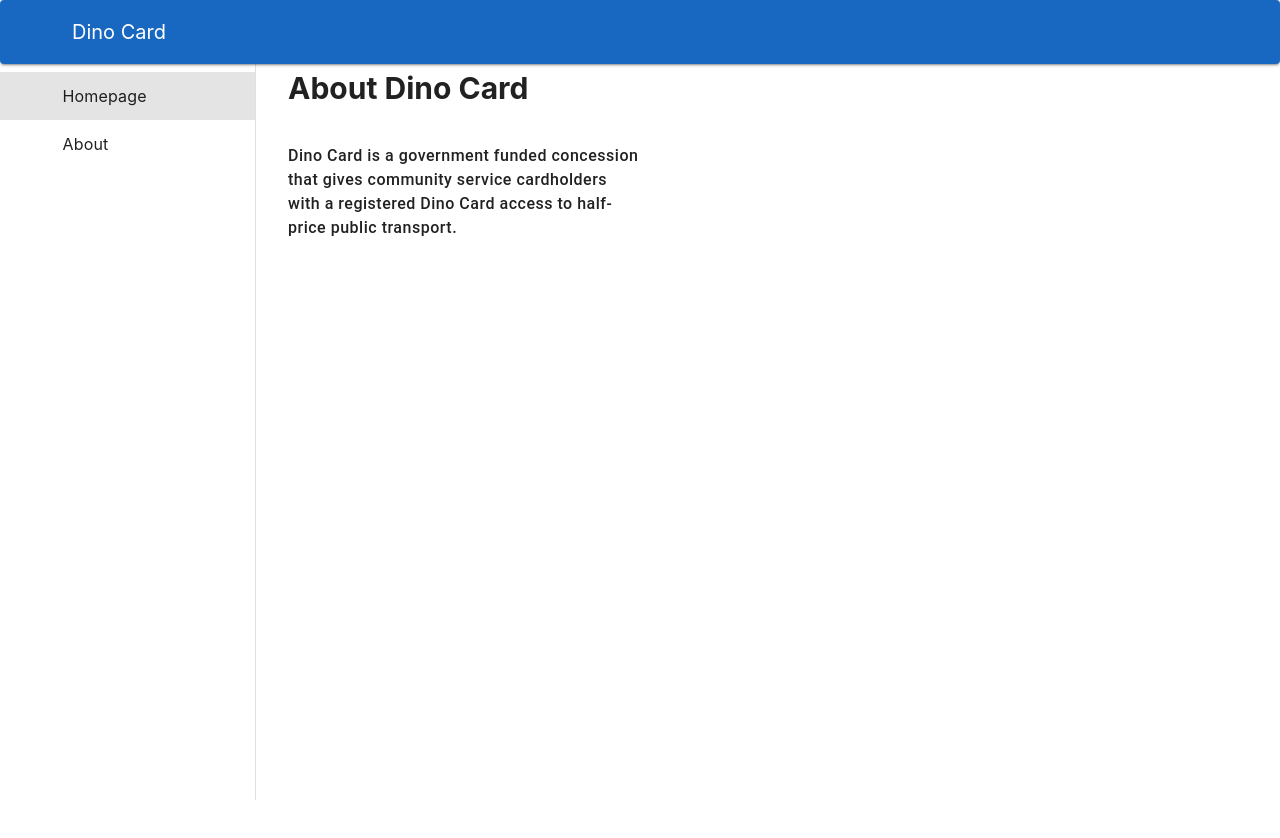
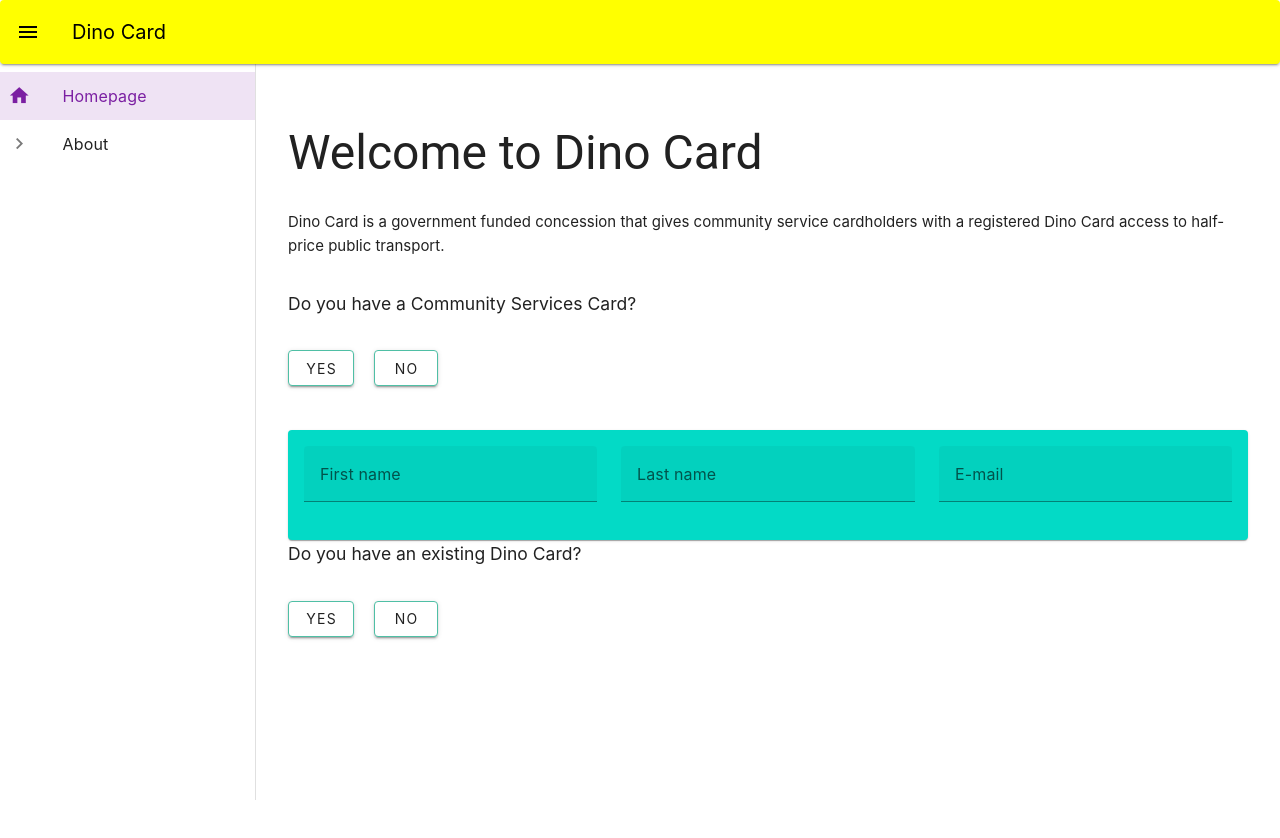
Before and after one commit to bevanshaw/dino-card, a Vue app: page / in a window 1280 px wide. Shown: the top 838 px of the page. Before the commit the page ends 800 px from the top, so only its background shows below. Built offline with nearby package versions, Linux system fonts and the light colour scheme.

Commit message:
Finish further scaffolding

```diff
--- a/package.json
+++ b/package.json
@@ -32,6 +32,7 @@
     "jsdom": "^20.0.3",
     "npm-run-all": "^4.1.5",
     "prettier": "^2.7.1",
+    "sass": "^1.57.1",
     "typescript": "~4.7.4",
     "vite": "^4.0.0",
     "vitest": "^0.25.6",
--- a/src/App.vue
+++ b/src/App.vue
@@ -1,12 +1,13 @@
 <script setup lang="ts">
 import { ref } from "vue";
 import { RouterView } from "vue-router";
-const drawer = ref(false);
+
+const drawer = ref(true);
 const navItems = [
   {
     title: "Homepage",
     props: {
-      prependIcon: "mdi-chevron-right",
+      prependIcon: "mdi-home",
       to: "/",
     },
   },
@@ -22,17 +23,17 @@ const navItems = [
 
 <template>
   <v-app>
-    <v-app-bar :elevation="2" rounded color="primary" prominent>
-      <v-app-bar-nav-icon variant="text" @click.stop="drawer = !drawer"
-        ><v-icon icon="mdi:mdi-home"
-      /></v-app-bar-nav-icon>
+    <v-app-bar :elevation="2" color="primary" rounded prominent>
+      <v-app-bar-nav-icon @click.stop="drawer = !drawer">
+        <v-icon icon="mdi-menu" />
+      </v-app-bar-nav-icon>
       <v-app-bar-title>Dino Card</v-app-bar-title>
     </v-app-bar>
-    <v-navigation-drawer>
+    <v-navigation-drawer v-model="drawer">
       <v-list
         class="ml-lg-n2 ml-md-n2 ml-sm-n2 ml-n2"
-        bg-color="accentPurple"
         :items="navItems"
+        activeColor="purple-darken-2"
       ></v-list>
     </v-navigation-drawer>
     <v-main>
--- a/src/assets/main.css
+++ b/src/assets/main.css
@@ -1,35 +1,22 @@
-@import './base.css';
+@import "./base.css";
 
 #app {
-  max-width: 1280px;
+  max-width: 1600px;
   margin: 0 auto;
   padding: 2rem;
-
+  display: flex;
   font-weight: normal;
 }
 
 a,
 .green {
   text-decoration: none;
-  color: hsla(160, 100%, 37%, 1);
+  color: hsla(60, 100%, 50%, 1);
   transition: 0.4s;
 }
 
 @media (hover: hover) {
   a:hover {
-    background-color: hsla(160, 100%, 37%, 0.2);
+    background-color: hsla(60, 100%, 50%, 0.2);
   }
 }
-
-@media (min-width: 1024px) {
-  body {
-    display: flex;
-    place-items: center;
-  }
-
-  #app {
-    display: grid;
-    grid-template-columns: 1fr 1fr;
-    padding: 0 2rem;
-  }
-}
--- /dev/null
+++ b/src/components/CSCardForm.vue
@@ -0,0 +1,57 @@
+<script setup lang="ts">
+import { ref } from "vue";
+const validCSC = ref(false);
+const firstName = ref("");
+const lastName = ref("");
+const nameRules = ref([
+  (v: any) => !!v || "Name is required",
+  (v: string | any[]) =>
+    v.length <= 10 || "Name must be less than 10 characters",
+]);
+const email = ref("");
+const emailRules = ref([
+  (v: any) => !!v || "E-mail is required",
+  (v: string) => /.+@.+/.test(v) || "E-mail must be valid",
+]);
+</script>
+
+<template>
+  <v-card class="bg-secondary">
+    <v-form v-model="validCSC">
+      <v-container>
+        <v-row>
+          <v-col cols="12" md="4">
+            <v-text-field
+              v-model="firstName"
+              :rules="nameRules"
+              :counter="10"
+              label="First name"
+              required
+            ></v-text-field>
+          </v-col>
+
+          <v-col cols="12" md="4">
+            <v-text-field
+              v-model="lastName"
+              :rules="nameRules"
+              :counter="10"
+              label="Last name"
+              required
+            ></v-text-field>
+          </v-col>
+
+          <v-col cols="12" md="4">
+            <v-text-field
+              v-model="email"
+              :rules="emailRules"
+              label="E-mail"
+              required
+            ></v-text-field>
+          </v-col>
+        </v-row>
+      </v-container>
+    </v-form>
+  </v-card>
+</template>
+
+<style scoped lang="scss"></style>
--- /dev/null
+++ b/src/components/CustomToggleCheck.vue
@@ -0,0 +1,68 @@
+<script setup lang="ts">
+import { computed } from "vue";
+const props = defineProps({
+  heading: {
+    type: String,
+  },
+  modelValue: {
+    type: String,
+  },
+});
+
+const emit = defineEmits(["update:modelValue"]);
+const value = computed({
+  get() {
+    return props.modelValue;
+  },
+  set(value) {
+    emit("update:modelValue", value);
+  },
+});
+const setToTrue = () => {
+  value.value = "true";
+};
+const setToFalse = () => {
+  value.value = "false";
+};
+</script>
+
+<template>
+  <div class="custom-toggle mb-lg-11 mb-md-11 mb-sm-11 mb-8">
+    <h3 class="mb-8 text-h56">
+      {{ heading }}
+    </h3>
+    <v-row no-gutters>
+      <v-btn
+        :class="{
+          'flex-lg-grow-0 flex-md-grow-0 flex-sm-grow-0 flex-grow-1 mr-lg-5 mr-md-5 mr-sm-5 mr-4 custom-toggle__button-container custom-toggle__button-container--inactive': true,
+          'bg-accentGreen': value === 'true',
+        }"
+        @click="setToTrue"
+      >
+        <div class="custom-toggle__button-content">Yes</div>
+      </v-btn>
+      <v-btn
+        :class="{
+          'flex-lg-grow-0 flex-md-grow-0 flex-sm-grow-0 flex-grow-1 custom-toggle__button-container custom-toggle__button-container--inactive': true,
+          'bg-purple-darken-2': value === 'false',
+        }"
+        @click="setToFalse"
+      >
+        <div class="custom-toggle__button-content">No</div>
+      </v-btn>
+    </v-row>
+  </div>
+</template>
+
+<style scoped lang="scss">
+.custom-toggle {
+  &__button-container {
+    &--inactive {
+      border: 1px solid #4fbfa5;
+    }
+  }
+  &__button-content {
+    width: fit-content;
+  }
+}
+</style>
--- a/src/components/IntroInformation.vue
+++ b/src/components/IntroInformation.vue
@@ -10,15 +10,15 @@ const props = defineProps({
 </script>
 
 <template>
-  <div class="about-community-connect mb-lg-16 mb-md-16 mb-sm-16 mb-4">
-    <h1
-      class="about-community-connect__title display-1 font-weight-bold mb-lg-8 mb-md-8 mb-sm-8 mb-4"
-    >
+  <div class="my-8">
+    <template>
+      <v-icon icon="mdi-home" />
+    </template>
+
+    <h3 class="text-h3 my-8">
       {{ props.heading }}
-    </h1>
-    <p
-      class="text-lg-body-1 text-md-body-1 text-sm-body-1 text-xs-body-1 font-weight-medium"
-    >
+    </h3>
+    <p>
       {{ props.description }}
     </p>
   </div>
--- a/src/main.ts
+++ b/src/main.ts
@@ -7,14 +7,37 @@ import router from "./router";
 import "./assets/main.css";
 
 // Vuetify
+import "@mdi/font/css/materialdesignicons.css";
 import "vuetify/styles";
-import { createVuetify } from "vuetify";
+import { createVuetify, type ThemeDefinition } from "vuetify";
 import * as components from "vuetify/components";
 import * as directives from "vuetify/directives";
+
+const myCustomLightTheme: ThemeDefinition = {
+  dark: false,
+  colors: {
+    background: "#FFFFFF",
+    surface: "#FFFFFF",
+    primary: "#FFFF00",
+    "primary-darken-1": "#3700B3",
+    secondary: "#03DAC6",
+    "secondary-darken-1": "#018786",
+    error: "#B00020",
+    info: "#2196F3",
+    success: "#4CAF50",
+    warning: "#FB8C00",
+  },
+};
 
 const vuetify = createVuetify({
   components,
   directives,
+  theme: {
+    defaultTheme: "myCustomLightTheme",
+    themes: {
+      myCustomLightTheme,
+    },
+  },
 });
 
 const app = createApp(App);
--- a/src/views/AboutView.vue
+++ b/src/views/AboutView.vue
@@ -1,6 +1,6 @@
 <template>
   <div>
-    <h1 class="my-8">About</h1>
+    <h3 class="text-h3 my-8">About</h3>
     <p>This website was created for practicing the following topics:</p>
     <ul class="ma-8">
       <li>Vue 3 with composition API</li>
--- a/src/views/HomeView.vue
+++ b/src/views/HomeView.vue
@@ -1,12 +1,17 @@
 <script setup lang="ts">
 import IntroInformation from "../components/IntroInformation.vue";
+import CustomToggleCheck from "@/components/CustomToggleCheck.vue";
+import CSCardForm from "@/components/CSCardForm.vue";
 </script>
 
 <template>
   <IntroInformation
-    heading="About Dino Card"
+    heading="Welcome to Dino Card"
     description="Dino Card is a government funded concession that gives community service cardholders with a registered Dino Card access to half-price public transport."
   />
+  <CustomToggleCheck heading="Do you have a Community Services Card?" />
+  <CSCardForm />
+  <CustomToggleCheck heading="Do you have an existing Dino Card?" />
 </template>
 
 <style lang="scss" scoped></style>
```
Also changed, not shown: src/plugins/vuetify.ts (deleted, +0 -12 lines), src/stores/communityServicesCard.ts (added, +56 -0 lines), 1 other file (tests, documents, lock files or other folders).
